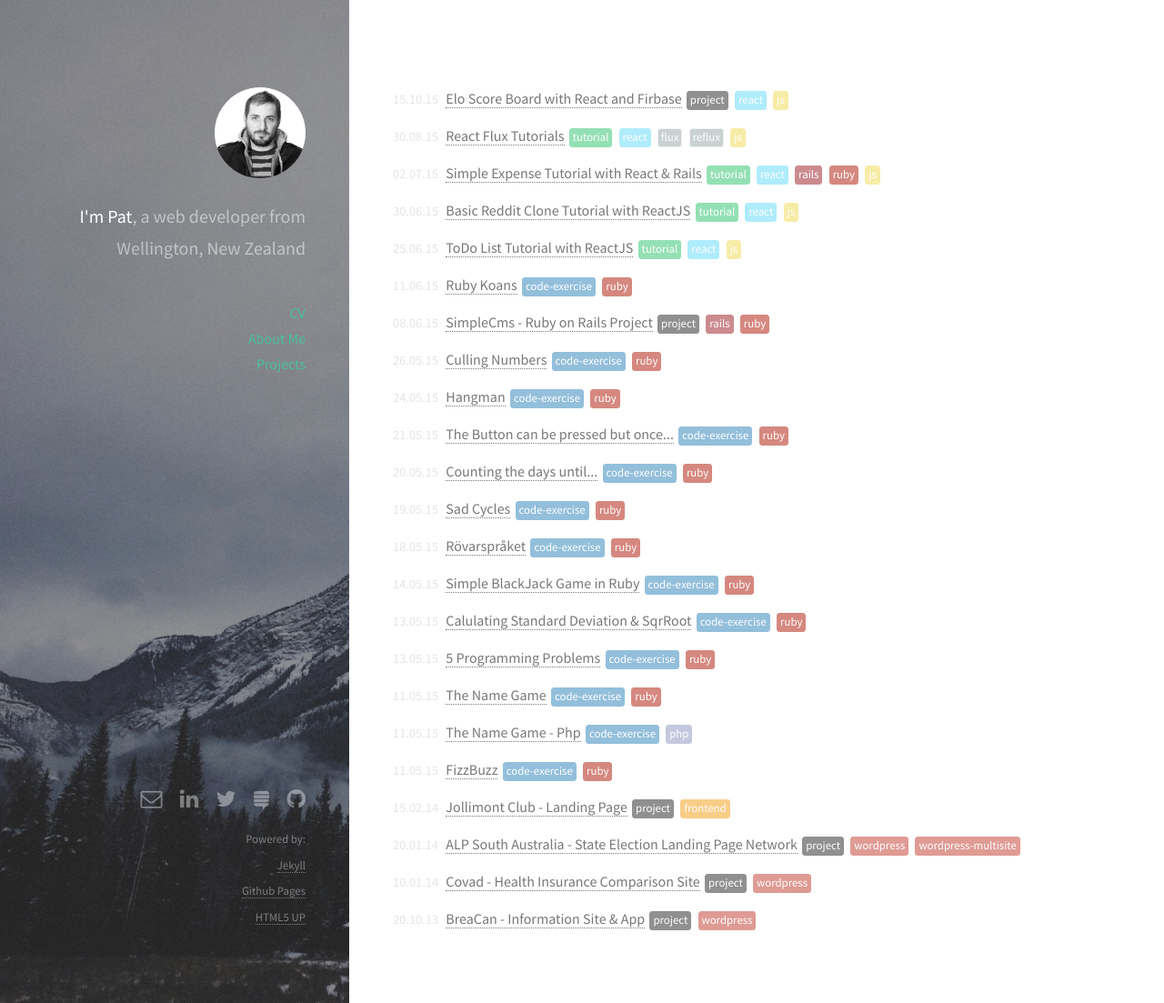
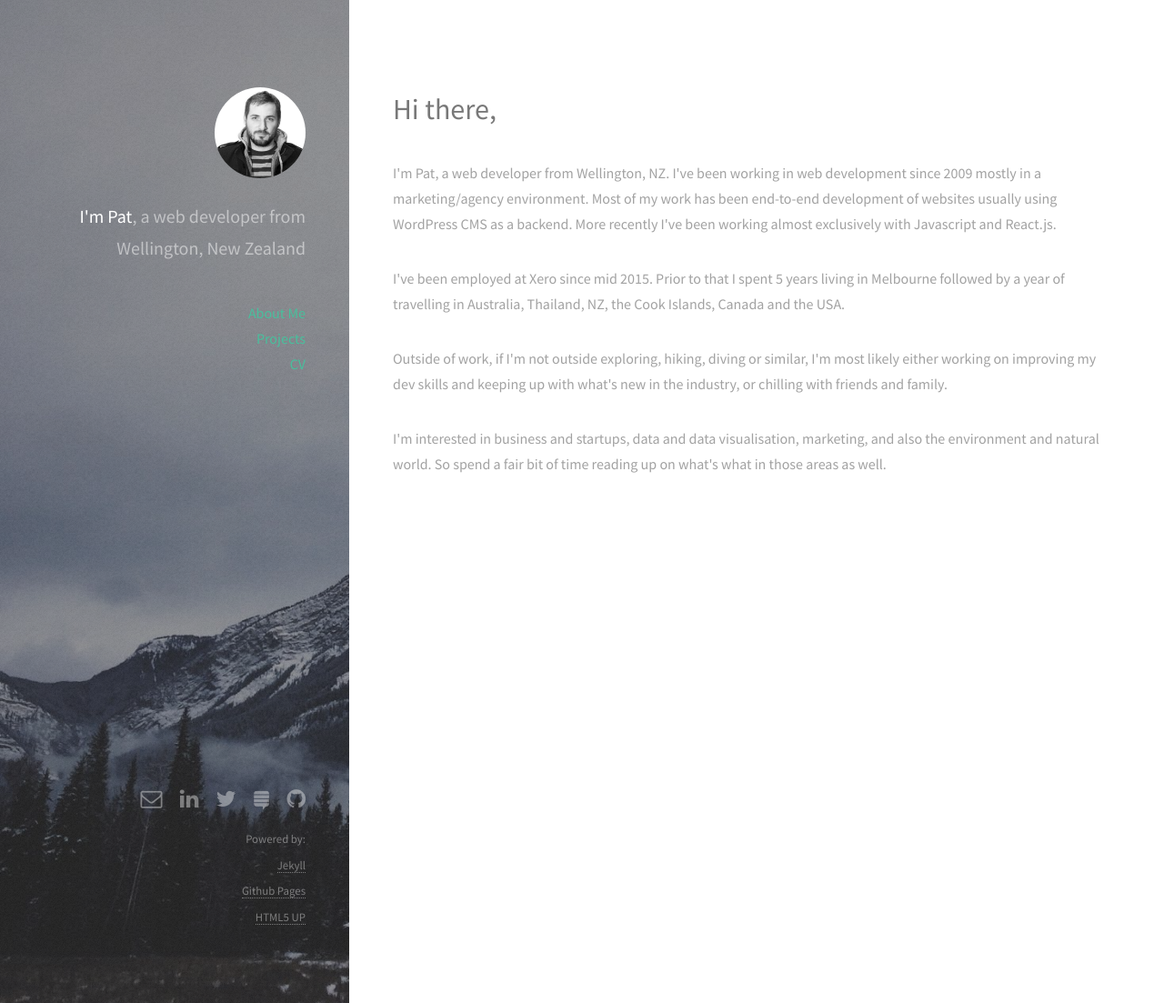
Before and after one commit to pjho/pjho.github.io, a Jekyll site: the page built from index.html, in a window 1280 px wide and 1103 px high. Shown: the whole window at 91% size. Built offline with Jekyll 4.4.1, drawn with Linux system fonts in a browser that asks for light colours.

Commit message:
updates home page

```diff
--- a/_config.yml
+++ b/_config.yml
@@ -39,7 +39,7 @@
 permalink: /:title/
 
 # The release of Jekyll Now that you're using
-version: v2.5.3
+version: v3.0.5
 
 # Set the Sass partials directory, as we're using @imports
 sass:
--- a/_includes/header.html
+++ b/_includes/header.html
@@ -4,9 +4,9 @@
   <h1><strong>I'm Pat</strong>, a web developer<br /> from Wellington, New Zealand </h1>
 
   <ul class="menu">
+    <li><a class="page-link" href="/">About Me</a></li>
+    <li><a class="page-link" href="/tag/project">Projects</a></li>
     <li><a class="page-link" href="/cv">CV</a></li>
-    <li><a class="page-link" href="/about/">About Me</a></li>
-    <li><a class="page-link" href="/tag/project">Projects</a></li>
     <!-- <li><a class="page-link" href="/tag/code">Code Excercises</a></li> -->
     <!-- <li><a class="page-link" href="/self-guided-study/">Study</a></li> -->
     <!-- <li><a class="page-link" href="/activity/">Activity</a></li> -->
--- a/_layouts/tagpage.html
+++ b/_layouts/tagpage.html
@@ -2,7 +2,7 @@
 layout: default
 ---
 
-<h1><span>Posts Tagged:</span> {{ page.tag }}</h1>
+<h1>Projects</h1>
 <ul class="post-list">
   {% for post in site.tags[page.tag] %}
   {% include post-list-item.html %}
--- a/index.html
+++ b/index.html
@@ -1,8 +1,12 @@
 ---
 layout: default
 ---
-<ul class="post-list">
-  {% for post in site.posts %}
-    {% include post-list-item.html %}
-  {% endfor %}
-</ul>
+
+<h1>Hi there,</h1>
+<p>I'm Pat, a web developer from Wellington, NZ. I've been working in web development since 2009 mostly in a marketing/agency environment. Most of my work has been end-to-end development of websites usually using WordPress CMS as a backend. More recently I've been working almost exclusively with Javascript and React.js.</p>
+
+<p>I've been employed at Xero since mid 2015. Prior to that I spent 5 years living in Melbourne followed by a year of travelling in Australia, Thailand, NZ, the Cook Islands, Canada and the USA.</p>
+
+<p>Outside of work, if I'm not outside exploring, hiking, diving or similar, I'm most likely either working on improving my dev skills and keeping up with what's new in the industry, or chilling with friends and family.</p>
+
+<p>I'm interested in business and startups, data and data visualisation, marketing, and also the environment and natural world. So spend a fair bit of time reading up on what's what in those areas as well.</p>
```
